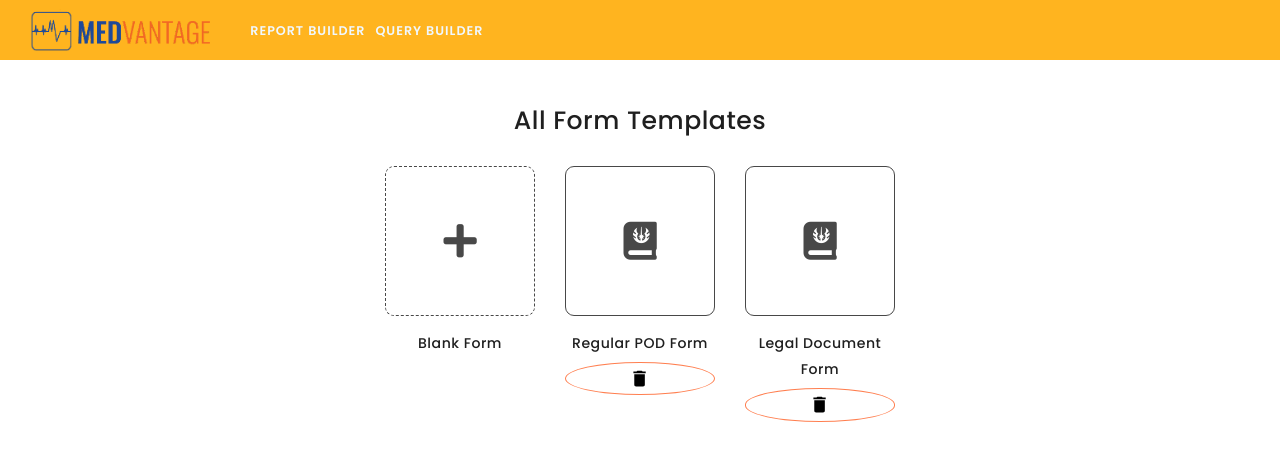
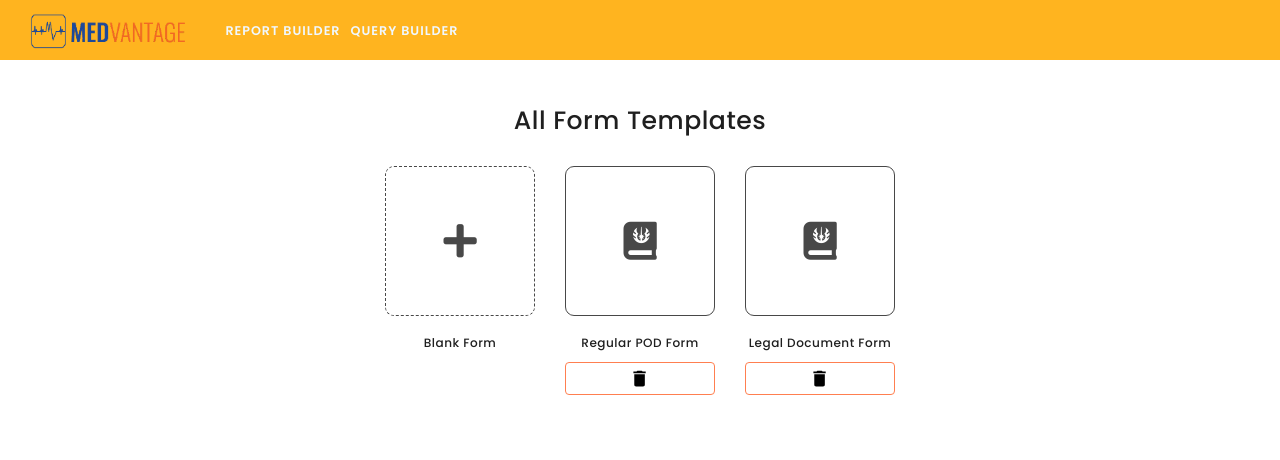
Before and after one commit to sandeep23097/formBuilderMedvantage, a React app: page / in a window 1280 px wide. Shown: the top 460 px of the page. Built offline with nearby package versions, Linux system fonts and the light colour scheme.

Commit message:
Ijaharuddin: getLatest

```diff
--- a/src/components/FormTemplates/FormLayoutComponent.tsx
+++ b/src/components/FormTemplates/FormLayoutComponent.tsx
@@ -71,7 +71,7 @@
               ></i>
             </div>
           </div>
-          <h5
+          <h6
             className={`text-center mt-3 ${
               template && template.publishStatus === FormPublishStatus.PUBLISHED
                 ? "text-success"
@@ -81,10 +81,10 @@
             {createdFormLayout
               ? (template as TemplateType).formName
               : "Blank Form"}
-          </h5>
+          </h6>
           {createdFormLayout ? (
             <>
-              <IconButton aria-label="delete" onClick={()=>{
+              <IconButton className="delete-icon" aria-label="delete" onClick={()=>{
                 if(confirm('Are you sure you want to delete the template?')){
                   dispatch(deleteTemplate(template?.id as string));
                 }
```
Also changed, not shown: src/assets/css/style.css.
